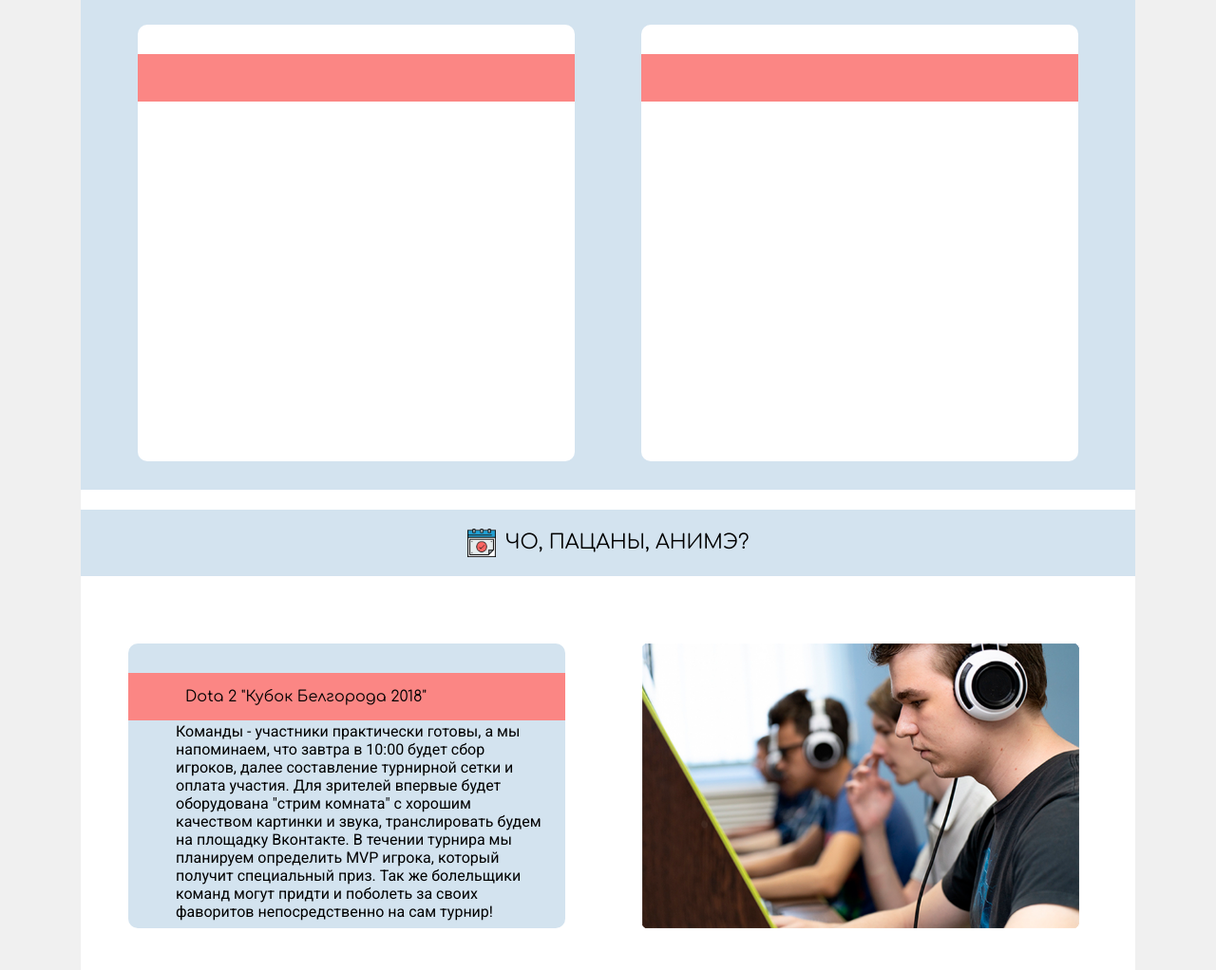
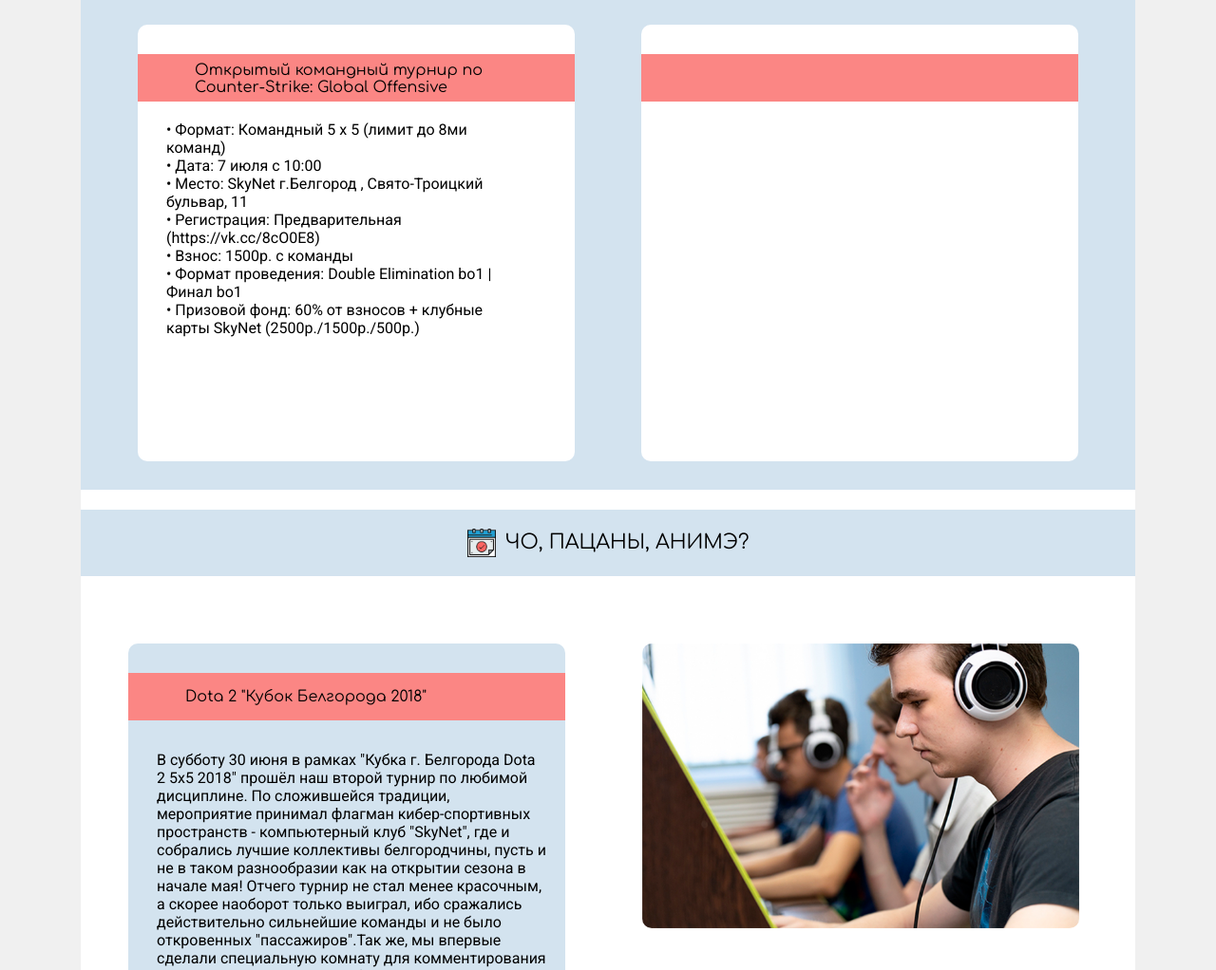
Before and after one commit to belgorodfks/belgorodfks.github.io, a plain HTML site: page index.html in a window 1280 px wide. Shown: the part 1160-2182 px from the top of the page at 95% size. Drawn offline with nearby package versions, Linux system fonts and the light colour scheme.

Commit message:
Add files via upload

```diff
--- a/css/style.css
+++ b/css/style.css
@@ -266,8 +266,15 @@ body {
 	margin: 50px 60px 30px auto;
 }
 
+.box-text-announcement {
+	padding: 70px 50px 0 30px;
+	font-family: Roboto;
+}
 
-
+.aboutan {
+	position: relative;
+	bottom: -10px;
+}
 /*Анимэ.*/
 
 .line-3 {
@@ -295,7 +302,7 @@ body {
 .box-text {
 	background-color: #d3e3ef;
 	width: 460px;
-	height: 300px;
+	height: 650px;
 	margin-left: 50px;
 	margin-top: 50px;
 	margin-bottom: 50px;
@@ -313,8 +320,8 @@ body {
 
 .box-text-about {
 	position: absolute;
-	bottom: -8px;
-	padding-left: 50px;
+	top: 15%;
+	padding-left: 30px;
 	padding-right: 50px;
 	font-family: Roboto;
 
@@ -329,9 +336,11 @@ body {
 .box-img img {
 	width: 460px;
 	max-height: 300px;
-
+	border-radius: 10px;
 }
-
+.box-img1 {
+	margin-top: 45px;
+}
 
 /*our team*/
 
--- a/index.html
+++ b/index.html
@@ -115,7 +115,16 @@
 						<div class="box">
 							<div class="box-first">
 								<div class="line-2">
-									<p></p>
+									<p class="aboutan">Открытый командный турнир по Counter-Strike: Global Offensive</p>
+									<div class="box-text-announcement">
+										• Формат: Командный 5 x 5 (лимит до 8ми команд) <br>
+										• Дата: 7 июля с 10:00 <br>
+										• Место: SkyNet г.Белгород , Свято-Троицкий бульвар, 11 <br>
+										• Регистрация: Предварительная (https://vk.cc/8cO0E8) <br>
+										• Взнос: 1500р. с команды <br>
+										• Формат проведения: Double Elimination bo1 | Финал bo1 <br>
+										• Призовой фонд: 60% от взносов + клубные карты SkyNet (2500р./1500р./500р.)
+									</div>
 								</div>
 							</div>
 						</div>
@@ -132,45 +141,6 @@
 				</div>
 			</div>
 		</div>
-
-
-		<!-- <div class="container">
-			<div class="bgc">
-			<div class="row justify-content-around">
-				<div class="col col-4">
-					<div class="box">
-					<div class="box-first">
-						<div class="line-2">
-							<p></p>
-						</div>
-					</div>
-				 </div>
-			</div>
-				<div class="col col-4">
-					<div class="box-second">
-					<div class="line-2">
-						<p></p>
-					</div>
-				</div>
-			</div>
-			</div>
-			</div>
-		</div>
-	-->
-
-		<!-- <div class="container">
-			<div class="row justify-content-around">
-				<div class="col-xl-6">
-					<div class="box-first">box 1</div>
-				</div>
-				<div class="col-xl-6">
-					<div class="box-second">box 2</div>
-				</div>
-			</div>
-		</div> -->
-
-
-
 
 		<!-- 	Анимэ -->
 
@@ -196,16 +166,7 @@
 									<p>Dota 2 "Кубок Белгорода 2018"</p>
 								</div>
 								<div class="box-text-about">
-									<p>Команды - участники практически готовы, а мы напоминаем,
-										что завтра в 10:00 будет сбор игроков, далее составление
-										турнирной сетки и оплата участия.
-										Для зрителей впервые будет оборудована "стрим комната"
-										с хорошим качеством картинки и звука,
-										транслировать будем на площадку Вконтакте.
-										В течении турнира мы планируем определить MVP игрока,
-										который получит специальный приз.
-										Так же болельщики команд могут придти и
-									поболеть за своих фаворитов непосредственно на сам турнир!</p>
+									<p>В субботу 30 июня в рамках "Кубка г. Белгорода Dota 2 5x5 2018" прошёл наш второй турнир по любимой дисциплине. По сложившейся традиции, мероприятие принимал флагман кибер-спортивных пространств - компьютерный клуб "SkyNet", где и собрались лучшие коллективы белгородчины, пусть и не в таком разнообразии как на открытии сезона в начале мая! Отчего турнир не стал менее красочным, а скорее наоборот только выиграл, ибо сражались действительно сильнейшие команды и не было откровенных "пассажиров".Так же, мы впервые сделали специальную комнату для комментирования и онлайн стрима, где попробовали свои силы молодые таланты нашего города. Из всего увиденного, соответственно, мы сделали выводы и уже в следующий раз обязательно учтём все ошибки и недочёты, и постараемся с каждым разом делать всё лучше и лучше качество предоставляемого контента, как говориться не судите строго, ведь всё это делается в первый раз и не всё так гладко как хотелось бы, но поверьте - наша команда действительно старается что бы вам было максимально интересно смотреть на соревнования кибер-атлетов пусть и в нашем провинциальном городе.</p>
 								</div>
 							</div>
 						</div>
@@ -214,6 +175,7 @@
 						<div class="box-text-img">
 							<div class="box-img">
 								<img src="img/box img.png" alt="">
+								<img class="box-img1"	src="img/perchatka.jpg">
 							</div>
 						</div>
 					</div>
```
Also changed, not shown: img/perchatka.jpg (added).
